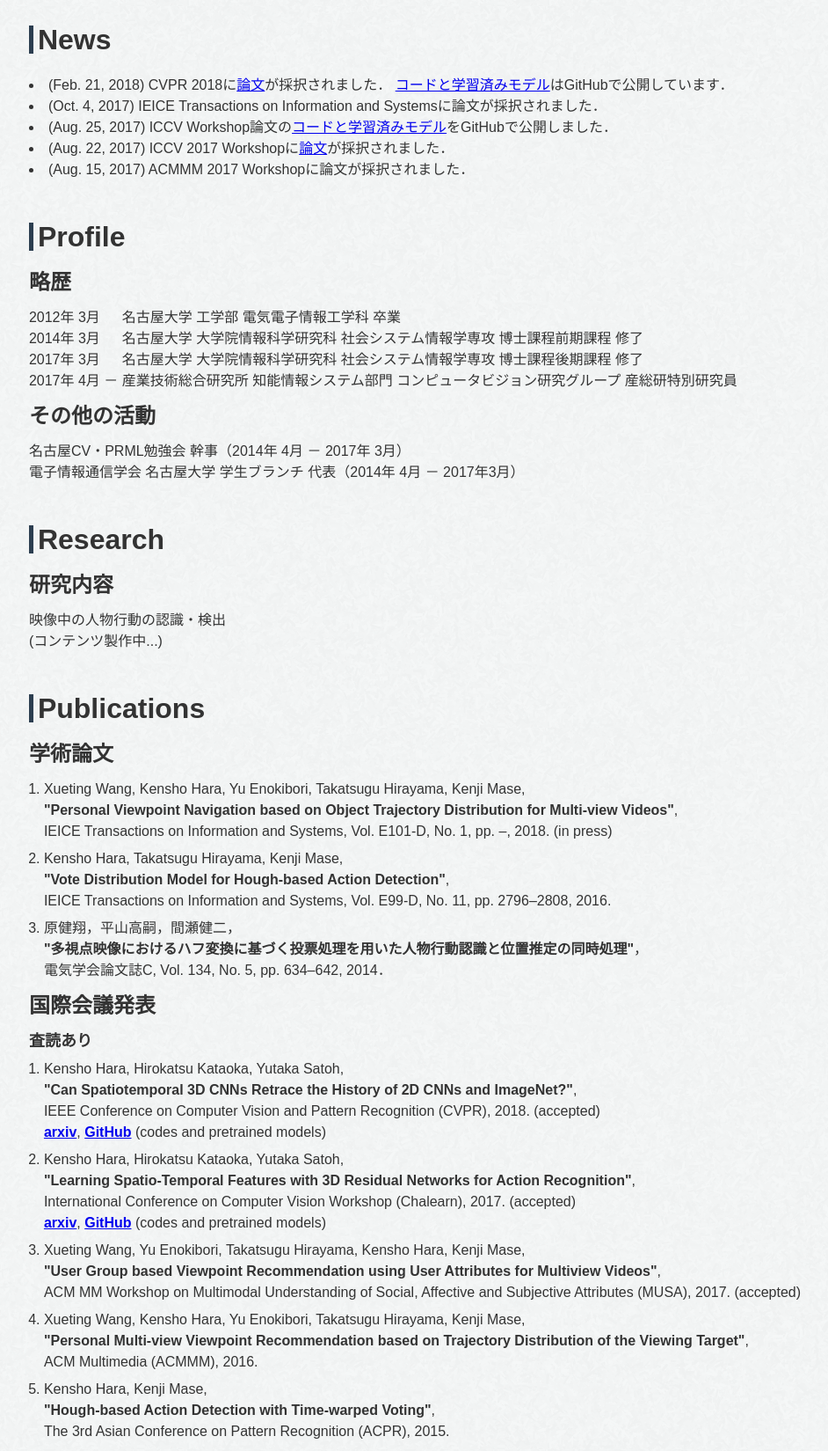
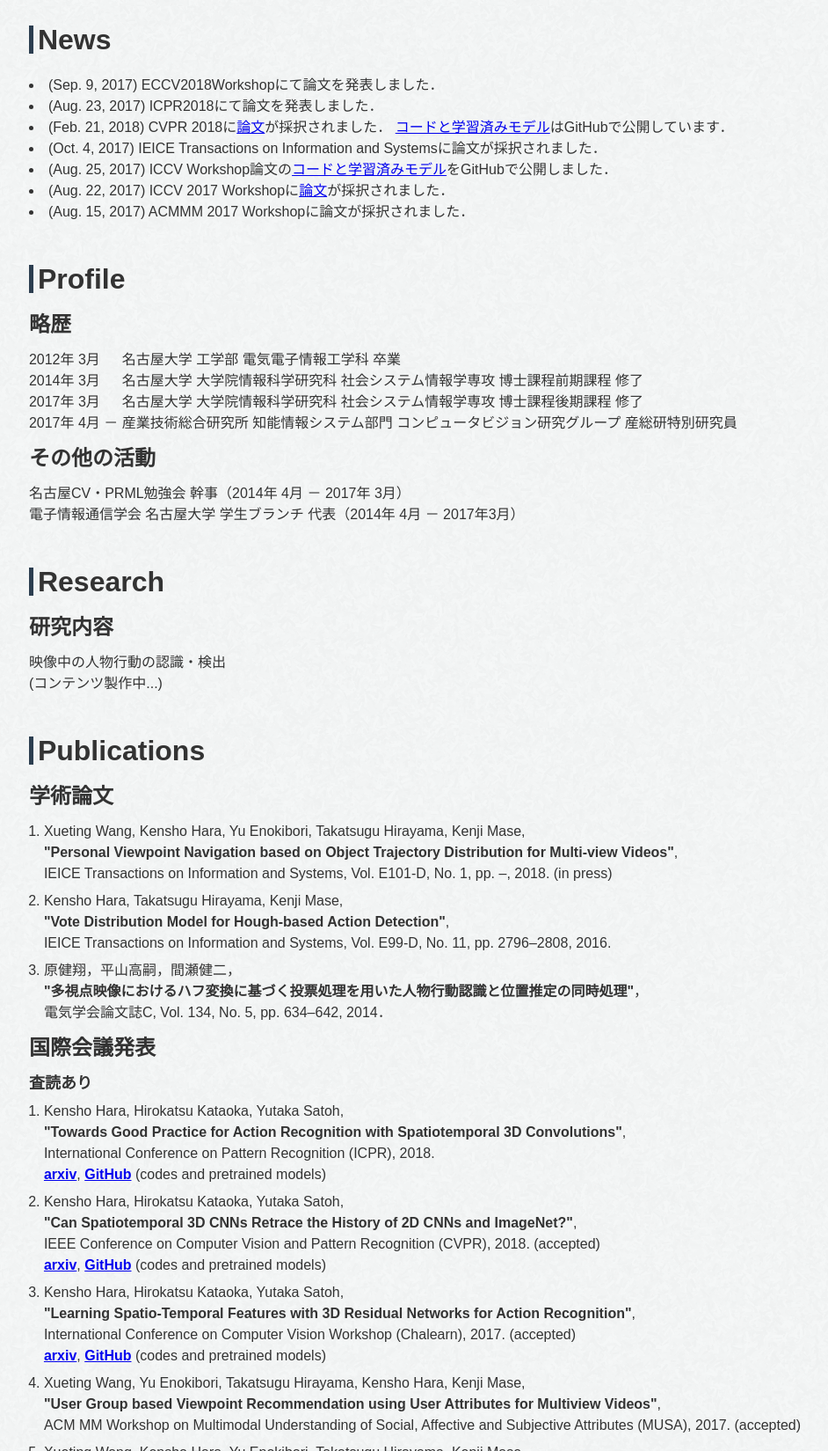
Before and after one commit to kenshohara/kenshohara.github.io, a plain HTML site: page index_jp.html in a window 1280 px wide. Shown: the part 403-2052 px from the top of the page at 88% size, without its empty margins (168-1110 px from the left). Drawn offline with Linux system fonts and the light colour scheme.

Commit message:
update info

```diff
--- a/index_jp.html
+++ b/index_jp.html
@@ -34,7 +34,7 @@
         <p>
           産業技術総合研究所 知能システム研究部門 <br />
           コンピュータビジョン研究グループ <br />
-          産総研特別研究員 <br />
+          研究員 <br />
         </p>
         <p>
           E-mail: kensho.hara [at] aist.go.jp <br />
@@ -45,6 +45,12 @@
     <article class="info">
       <h1 class="info--heading" id="news">News</h1>
       <section>
+        <li>
+          (Sep. 9, 2017) ECCV2018Workshopにて論文を発表しました．
+        </li>
+        <li>
+          (Aug. 23, 2017) ICPR2018にて論文を発表しました．
+        </li>
         <li>
           (Feb. 21, 2018) CVPR 2018に<a href="https://arxiv.org/pdf/1711.09577.pdf">論文</a>が採択されました．
           <a href="https://github.com/kenshohara/3D-ResNets-PyTorch">コードと学習済みモデル</a>はGitHubで公開しています．
@@ -122,6 +128,13 @@
         <h2 class="info--heading2">国際会議発表</h2>
         <h3 class="info--heading3">査読あり</h3>
         <ol class="info--txt info--txt__list">
+          <li class="info--txt info--txt__list_elem">
+            <a class="info--txt__weight_500">Kensho Hara</a>, Hirokatsu Kataoka, Yutaka Satoh, <br />
+            <a class="info--txt__weight_700">"Towards Good Practice for Action Recognition with Spatiotemporal 3D Convolutions"</a>, <br />
+            International Conference on Pattern Recognition (ICPR), 2018. <br />
+            <a href="https://arxiv.org/pdf/1711.09577.pdf" class="info--txt__weight_700">arxiv</a>,
+            <a href="https://github.com/kenshohara/3D-ResNets" class="info--txt__weight_700">GitHub</a> (codes and pretrained models)
+          </li>
           <li class="info--txt info--txt__list_elem">
             <a class="info--txt__weight_500">Kensho Hara</a>, Hirokatsu Kataoka, Yutaka Satoh, <br />
             <a class="info--txt__weight_700">"Can Spatiotemporal 3D CNNs Retrace the History of 2D CNNs and ImageNet?"</a>, <br />
```
Also changed, not shown: index.html (+15 -2 lines).
